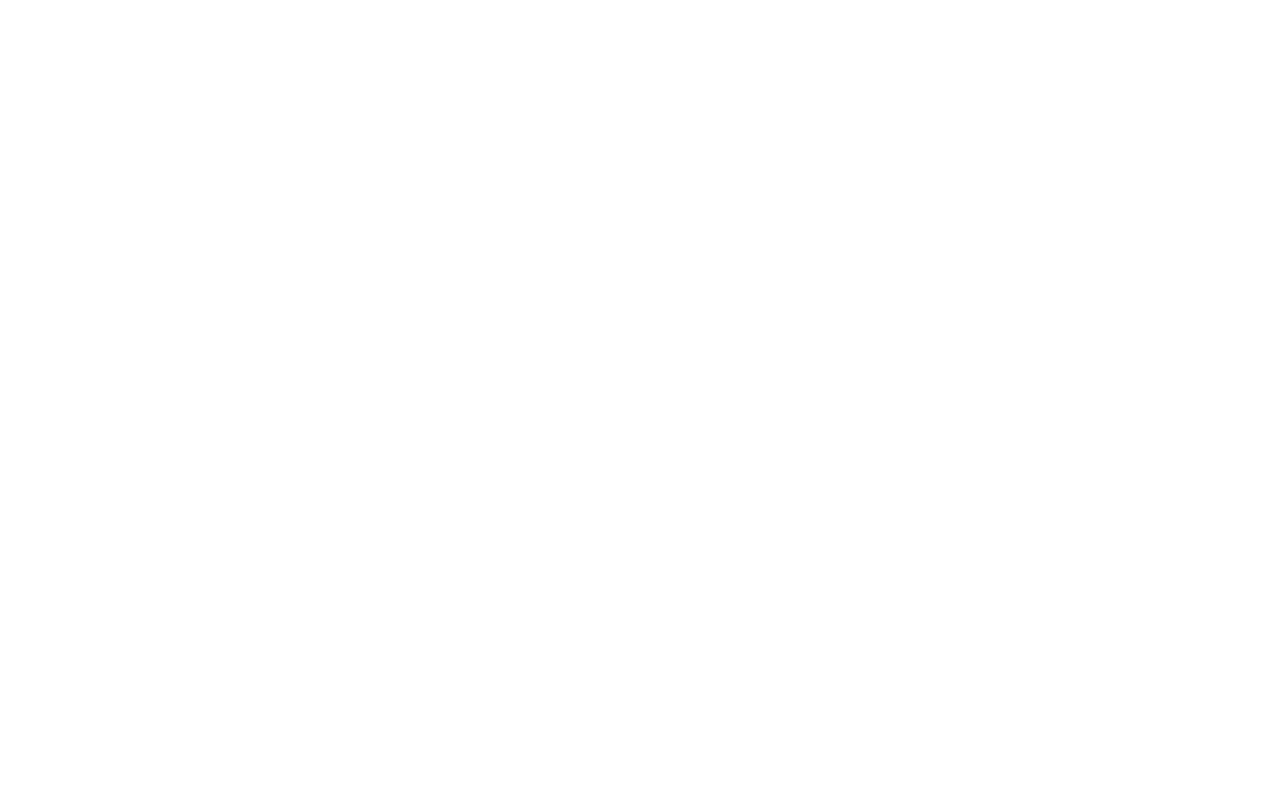
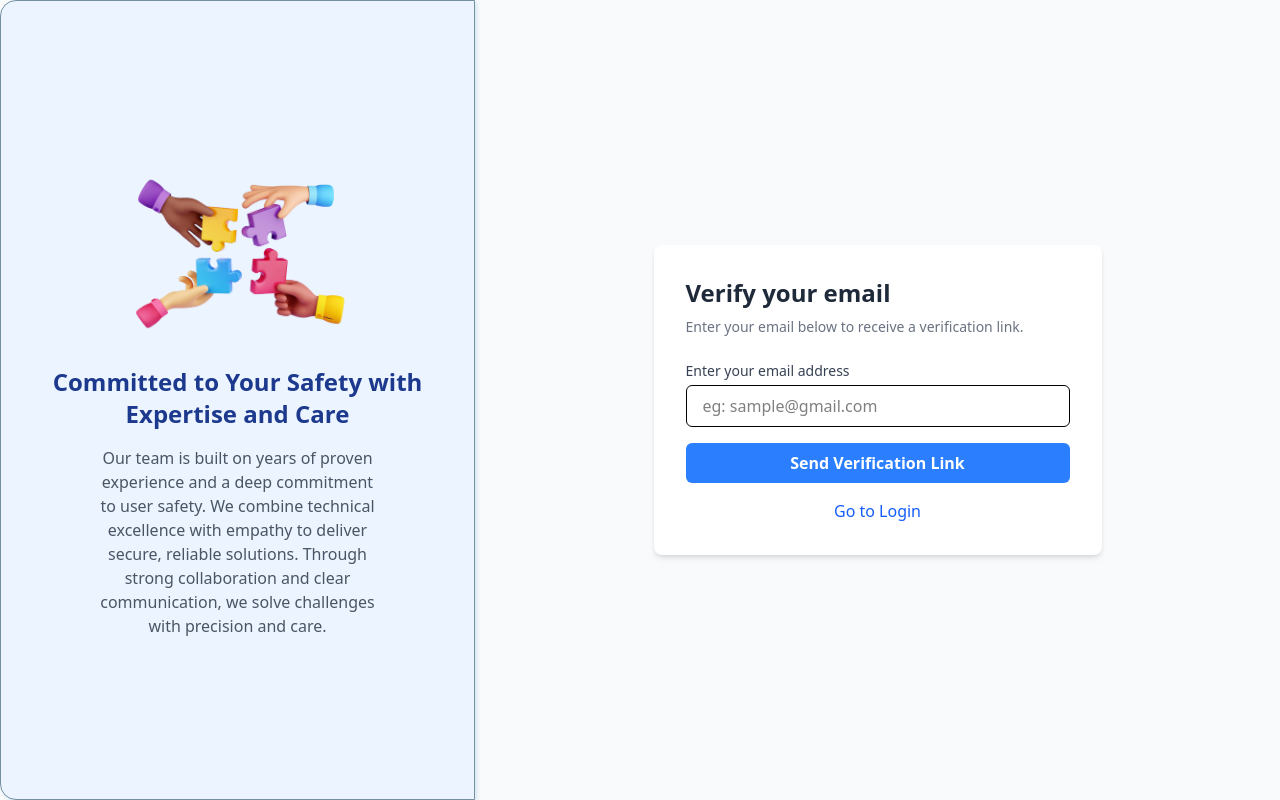
Before and after one commit to pramod-motupalli/GA_Frontend, a React (Vite) app: page /verify-email in a window 1280 px wide. Before the commit this address had no page. Built offline with nearby package versions, Linux system fonts and the light colour scheme.

Commit message:
verify email added

```diff
--- a/src/App.jsx
+++ b/src/App.jsx
@@ -1,10 +1,10 @@
 import React from "react";
 import { BrowserRouter as Router, Routes, Route } from "react-router-dom";
 import Signup from "./Signup";
-import Login from "./Login";
+import Login from "./Signin";
 import ForgotPassword from "./ForgotPassword";
 import ResetPassword from "./ResetPassword";
-
+import VerifyEmail from "./VerifyEmail";
 function App() {
   return (
     <Router>
@@ -13,6 +13,7 @@ function App() {
         <Route path="/login" element={<Login />} />
         <Route path="/forgot-password" element={<ForgotPassword />} />
         <Route path="/reset-password" element={<ResetPassword />} />
+        <Route path="/verify-email" element={<VerifyEmail/>}/>
       </Routes>
     </Router>
   );
--- a/src/Signin.jsx
+++ b/src/Signin.jsx
@@ -48,7 +48,7 @@ export default function Login() {
   return (
     <div className="min-h-screen flex">
       {/* Left Panel */}
-      <div className="w-1/4 bg-blue-100 p-10 flex flex-col justify-center items-center border-r border-blue-500">
+      <div className="w-1/3 bg-blue-100 p-10 flex flex-col justify-center items-center border-r border-blue-500">
         <img src="/hands.png" alt="Puzzle Hands" className="w-60 mb-6" />
         <h2 className="text-2xl font-semibold text-center text-blue-900 mb-4">
           Committed to Your Safety with Expertise and Care
@@ -59,7 +59,7 @@ export default function Login() {
       </div>
 
       {/* Right Panel */}
-      <div className="w-3/4 bg-gray-50 flex items-center justify-center px-20">
+      <div className="w-2/3 bg-gray-50 flex items-center justify-center px-20">
         <div className="max-w-md w-full space-y-6">
           <div>
             <h2 className="text-2xl font-bold text-gray-800">We are glad to see you again!</h2>
--- a/src/Signup.jsx
+++ b/src/Signup.jsx
@@ -45,7 +45,7 @@ export default function Signup() {
       });
       console.log(response.data.message);
       alert(response.data.message || "Signup successful!");
-      navigate("/login");
+      navigate("/verify-email");
     } catch (error) {
       alert("Signup failed: " + JSON.stringify(error.response?.data || error));
     }
@@ -54,7 +54,7 @@ export default function Signup() {
   return (
     <div className="min-h-screen flex">
       {/* Left Panel */}
-      <div className="w-1/4 bg-blue-100 p-10 flex flex-col justify-center items-center border-r border-blue-500">
+      <div className="w-1/3 bg-blue-100 p-10 flex flex-col justify-center items-center border-r border-blue-500">
         <img src="/hands.png" alt="Puzzle Hands" className="w-60 mb-6" />
         <h2 className="text-2xl font-semibold text-center text-blue-900 mb-4">
           Committed to Your Safety with Expertise and Care
@@ -67,7 +67,7 @@ export default function Signup() {
       </div>
 
       {/* Right Panel - Signup Form */}
-      <div className="w-3/4 bg-gray-50 flex items-center justify-center px-20">
+      <div className="w-2/3 bg-gray-50 flex items-center justify-center px-20">
         <div className="max-w-md w-full space-y-6">
           <div>
             <h2 className="text-2xl font-bold text-gray-800">
--- /dev/null
+++ b/src/VerifyEmail.jsx
@@ -0,0 +1,150 @@
+import React, { useEffect, useState } from "react";
+import { useNavigate, useSearchParams } from "react-router-dom";
+import axios from "axios";
+
+export default function VerifyMail() {
+  const navigate = useNavigate();
+  const [searchParams] = useSearchParams();
+  const [message, setMessage] = useState("");
+  const [sending, setSending] = useState(false);
+  const [verifying, setVerifying] = useState(false);
+  const [email, setEmail] = useState("");
+
+  // Auto-verify when landing with ?verify_uuid=...
+  useEffect(() => {
+    const verifyUuid = searchParams.get("verify_uuid");
+    if (verifyUuid) {
+      setVerifying(true);
+      axios
+        .get(`http://localhost:8000/api/users/verify-email/?verify_uuid=${verifyUuid}`)
+        .then(() => {
+          setMessage("✅ Email verified! Redirecting to login…");
+          setTimeout(() => navigate("/login"), 2000);
+        })
+        .catch(() => {
+          setMessage("❌ Verification failed or link expired.");
+        })
+        .finally(() => setVerifying(false));
+    }
+    // eslint-disable-next-line react-hooks/exhaustive-deps
+  }, []);
+
+  // Send (or resend) the verification email
+  const sendLink = (e) => {
+    e.preventDefault();
+    if (!email) {
+      setMessage("❌ Email is required to send verification link.");
+      return;
+    }
+
+    setSending(true);
+    setMessage("Sending verification email…");
+
+    axios
+      .post("http://localhost:8000/api/users/send-verification/", { email })
+      .then(() => {
+        setMessage("✅ Check your inbox for a verification link.");
+      })
+      .catch((error) => {
+        const err = error.response?.data?.detail ||
+          "❌ Could not send verification link.";
+        setMessage(err);
+      })
+      .finally(() => setSending(false));
+  };
+
+  return (
+    <div className="min-h-screen flex bg-gray-50">
+      {/* Left Panel */}
+      <div
+        className="hidden md:flex flex-col justify-center items-center"
+        style={{
+          width: '475px',
+          height: '100vh',
+          borderRadius: '16px 0 0 16px',
+          border: '1px solid #7690A3',
+          backgroundColor: '#EBF4FF',
+          boxShadow: '2px 2px 4px 0 #D2E6F2',
+        }}
+      >
+        <img src="/hands.png" alt="Puzzle Hands" className="w-60 mb-6" />
+        <h2 className="text-2xl font-semibold text-center text-blue-900 mb-4">
+          Committed to Your Safety with Expertise and Care
+        </h2>
+        <p className="text-gray-600 text-center max-w-xs px-4">
+          Our team is built on years of proven experience and a deep commitment
+          to user safety. We combine technical excellence with empathy to
+          deliver secure, reliable solutions. Through strong collaboration and
+          clear communication, we solve challenges with precision and care.
+        </p>
+      </div>
+
+      {/* Right Panel */}
+      <div
+        className="flex-1 flex items-center justify-center p-6"
+      >
+        <div className="bg-white p-8 rounded-lg shadow-md w-full max-w-md">
+          <h2 className="text-2xl font-bold text-gray-800 mb-2">
+            Verify your email
+          </h2>
+          <p className="text-sm text-gray-500 mb-6">
+            Enter your email below to receive a verification link.
+          </p>
+
+          {verifying && (
+            <p className="text-yellow-600 mb-4">Verifying your email…</p>
+          )}
+
+          {message && (
+            <p
+              className={`mb-4 ${
+                message.startsWith("✅")
+                  ? "text-green-700"
+                  : message.startsWith("❌")
+                  ? "text-red-700"
+                  : "text-gray-700"
+              }`}
+            >
+              {message}
+            </p>
+          )}
+
+          {!verifying && (
+            <form onSubmit={sendLink} className="space-y-4">
+              <div>
+                <label className="block text-sm mb-1 text-gray-700">
+                  Enter your email address
+                </label>
+                <input
+                  type="email"
+                  value={email}
+                  onChange={(e) => setEmail(e.target.value)}
+                  placeholder="eg: sample@gmail.com"
+                  className="w-full px-4 py-2 border rounded-md focus:outline-none focus:ring-2 focus:ring-blue-400"
+                />
+              </div>
+              <button
+                type="submit"
+                disabled={sending}
+                className={`w-full font-semibold py-2 rounded-md transition duration-200 text-white ${
+                  sending
+                    ? 'bg-gray-400 cursor-not-allowed'
+                    : 'bg-blue-500 hover:bg-blue-600'
+                }`}
+              >
+                {sending ? 'Sending…' : 'Send Verification Link'}
+              </button>
+            </form>
+          )}
+
+          <button
+            onClick={() => navigate('/login')}
+            className="mt-4 w-full text-center text-blue-600 hover:underline"
+          >
+            Go to Login
+          </button>
+        </div>
+      </div>
+    </div>
+  );
+}
```
